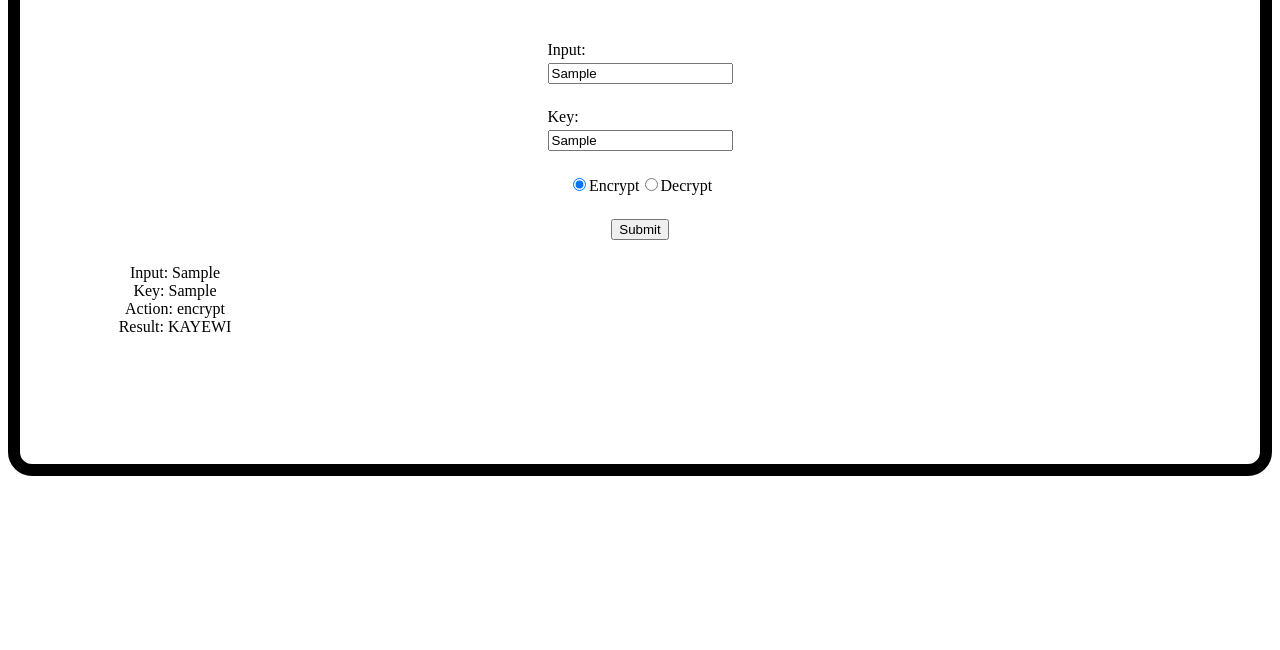
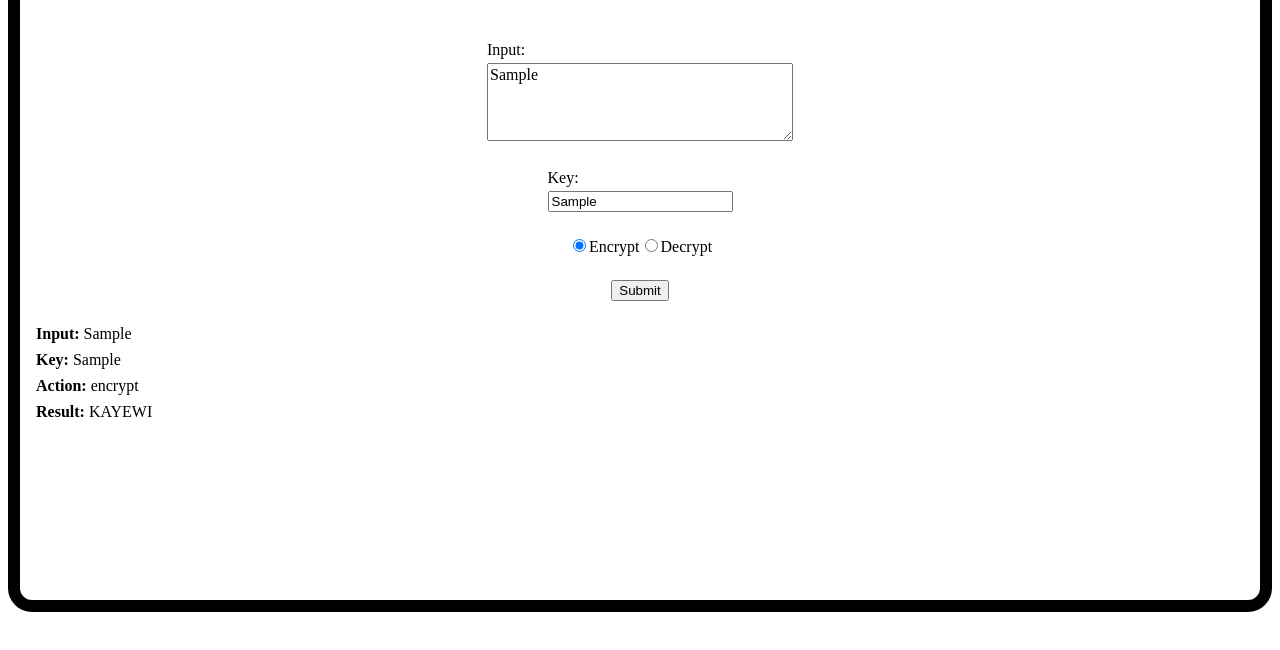
Before and after one commit to devere-here/vigenere-cipher, a Gatsby site: page / in a window 1280 px wide. Both pictures are taken after typing "Sample", "Sample" into the empty fields and a click on the button "Submit". Shown: the part 110-760 px from the top of the page. Built offline with nearby package versions, Linux system fonts and the light colour scheme; Gatsby itself is replaced by a stand-in of ours.

Commit message:
Handles some edge cases * updates some styles

```diff
--- a/src/helpers/index.js
+++ b/src/helpers/index.js
@@ -1,42 +1,42 @@
 const generateCipherMatrix = () => {
-  const matrix = [];
+  const matrix = []
 
   for (let i = 0; i < 26; i++) {
-    const row = [];
+    const row = []
     for (let j = 0; j < 26; j++) {
-      const letterPosition = (i + j) % 26;
-      const letter = String.fromCharCode(letterPosition + 65);
+      const letterPosition = (i + j) % 26
+      const letter = String.fromCharCode(letterPosition + 65)
 
-      row.push(letter);
+      row.push(letter)
     }
-    matrix.push(row);
+    matrix.push(row)
   }
 
-  return matrix;
+  return matrix
 }
 
-const matrix = generateCipherMatrix();
+const matrix = generateCipherMatrix()
 
 export const cipher = (text, encryptionKey, action) => {
-  const input = text.toUpperCase();
-  const key = encryptionKey.toUpperCase();
+  const input = text.toUpperCase()
+  const key = encryptionKey.toUpperCase()
 
-  let outputStr = '';
+  let outputStr = ''
   for (let i = 0; i < input.length; i++) {
-    if (input[i] === ' ') {
-      outputStr += ' '
+    if (input.charCodeAt(i) < 65 || input.charCodeAt(i) > 90) {
+      outputStr += input[i]
     } else {
-      const letterPositionInAlphabet = input.charCodeAt(i) - 65;
-      const keyPositionInAlphabet = key.charCodeAt(i % key.length) - 65;
+      const letterPositionInAlphabet = input.charCodeAt(i) - 65
+      const keyPositionInAlphabet = key.charCodeAt(i % key.length) - 65
 
       if (action === 'encrypt') {
         outputStr += matrix[letterPositionInAlphabet][keyPositionInAlphabet]
       } else {
         const letterIndex = matrix[keyPositionInAlphabet].findIndex(letter => letter === input[i]);
-        outputStr += String.fromCharCode(letterIndex + 65);
+        outputStr += String.fromCharCode(letterIndex + 65)
       }
     }
   }
 
-  return outputStr;
+  return outputStr
 }
--- a/src/pages/index.js
+++ b/src/pages/index.js
@@ -21,19 +21,34 @@ const Label = styled('label')`
 const MessageList = styled('div')`
   display: grid;
   grid-template-columns: 25% 25% 25% 25%;
-  grid-auto-rows: 200px;
+  grid-auto-rows: 275px;
   width: 100%;
 `
 
+const Message = styled('div')`
+  padding: 0 16px;
+`
+
 const MessageItem = styled('div')`
-  text-align: center;
-`;
+  margin-bottom: 8px;
+  overflow-wrap: break-word;
+`
+
+const Textarea = styled('textarea')`
+  font-family: inherit;
+  font-size: inherit;
+  width: 300px;
+`
+
+const BoldText = styled('h4')`
+  display: inline;
+`
 
 const IndexPage = () => {
-  const [input, setInput] = useState("");
-  const [key, setKey] = useState("");
-  const [results, setResults] = useState([]);
-  const [action, setAction] = useState("encrypt");
+  const [input, setInput] = useState("")
+  const [key, setKey] = useState("")
+  const [results, setResults] = useState([])
+  const [action, setAction] = useState("encrypt")
 
   const onSubmit = () => {
     const result = {
@@ -41,20 +56,28 @@ const IndexPage = () => {
       key,
       action,
       result: cipher(input, key, action),
-    };
+    }
 
-    setResults([...results, result]);
-  };
+    setResults([...results, result])
+  }
+
+  const updateKey = (e) => {
+    console.log('e.target.value', e.target.value)
+    if (/^[a-zA-Z]+$/.test(e.target.value)) {
+      setKey(e.target.value)
+    }
+  }
 
   return (
     <Container>
       <h2>Vigenere Cipher</h2>
       <div>
         <Label>Input:</Label>
-        <input
+        <Textarea
           value={input}
           placeholder="Input"
-          type="text"
+          rows={4}
+          maxLength={150}
           onChange={(e) => setInput(e.target.value)}
         />
       </div>
@@ -64,7 +87,7 @@ const IndexPage = () => {
           value={key}
           placeholder="Key"
           type="text"
-          onChange={(e) => setKey(e.target.value)}
+          onChange={updateKey}
         />
       </div>
       <div>
@@ -89,12 +112,12 @@ const IndexPage = () => {
       <MessageList>
         {results.map(({ input, key, action, result }) => {
           return (
-            <MessageItem key={`${input}_${key}_${action}`}>
-              <div>Input: {input}</div>
-              <div>Key: {key}</div>
-              <div>Action: {action}</div>
-              <div>Result: {result}</div>
-            </MessageItem>
+            <Message key={`${input}_${key}_${action}`}>
+              <MessageItem><BoldText>Input: </BoldText>{input}</MessageItem>
+              <MessageItem><BoldText>Key: </BoldText>{key}</MessageItem>
+              <MessageItem><BoldText>Action: </BoldText>{action}</MessageItem>
+              <MessageItem><BoldText>Result: </BoldText>{result}</MessageItem>
+            </Message>
           )
         })}
       </MessageList>
```
